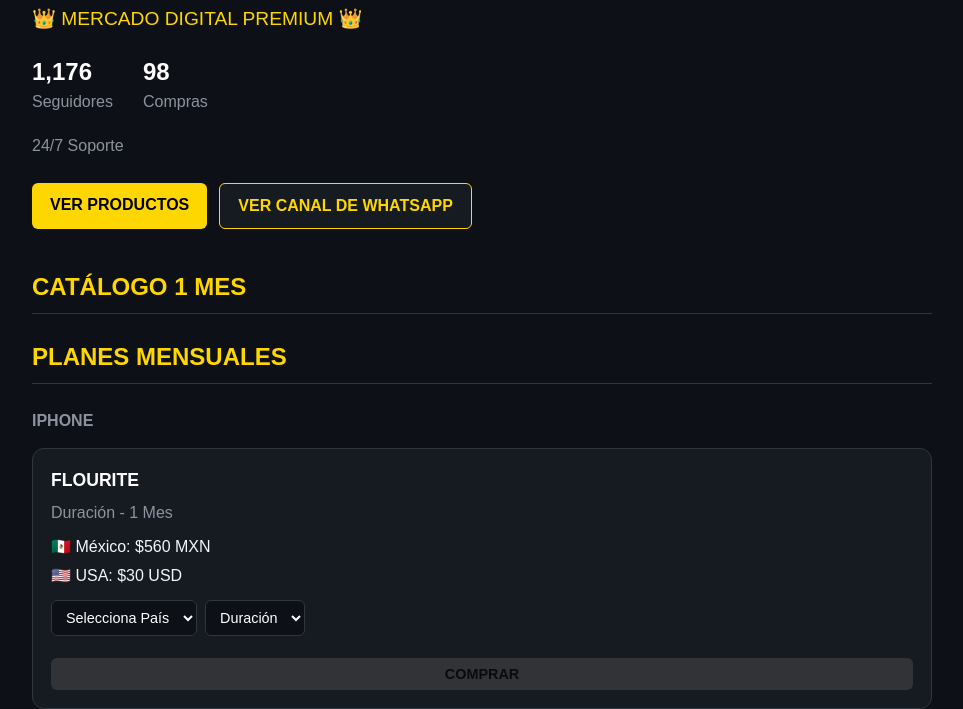
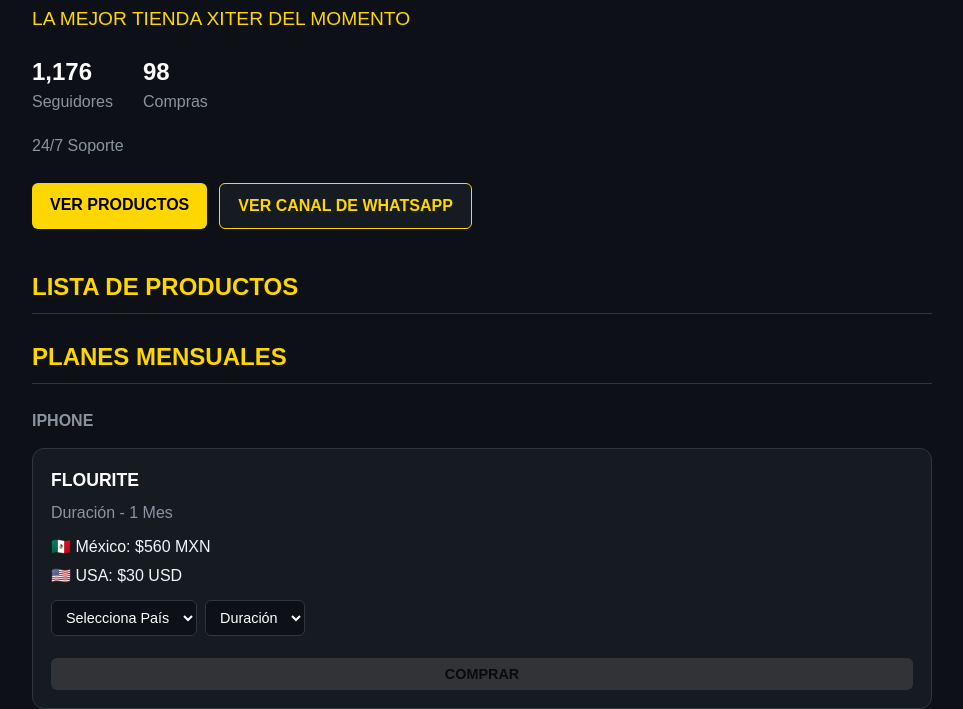
Before and after one commit to hanzx-tienda/HANZX-BANEADO-, a plain HTML site: page index.html in a window 1280 px wide. Shown: the part 105-814 px from the top of the page, without its empty margins (158-1121 px from the left). Drawn offline with Linux system fonts and the light colour scheme.

Commit message:
Update service text and subtitles in index.html

```diff
--- a/index.html
+++ b/index.html
@@ -47,11 +47,11 @@
     <div class="container">
         <div class="header-top">
             <span class="online-dot"></span>
-            <span>SERVICIO EN LINEA</span>span>span>
+            <span>SERVICIO EN LINEA </span>span>span>
         </div>
 
         <h1>SENSI HANZX</h1>
-        <div class="subtitle">👑 MERCADO DIGITAL PREMIUM 👑</div>
+        <div class="subtitle">LA MEJOR TIENDA XITER DEL MOMENTO</div>
 
         <div class="stats">
             <div><strong>1,176</strong> Seguidores</div>
@@ -65,7 +65,7 @@
             <a href="#" class="btn btn-secondary">VER CANAL DE WHATSAPP</a>
         </div>
 
-        <h2>CATÁLOGO 1 MES</h2>
+        <h2>LISTA DE PRODUCTOS</h2>
         <h2>PLANES MENSUALES</h2>
 
         <!-- IPHONE -->
```
